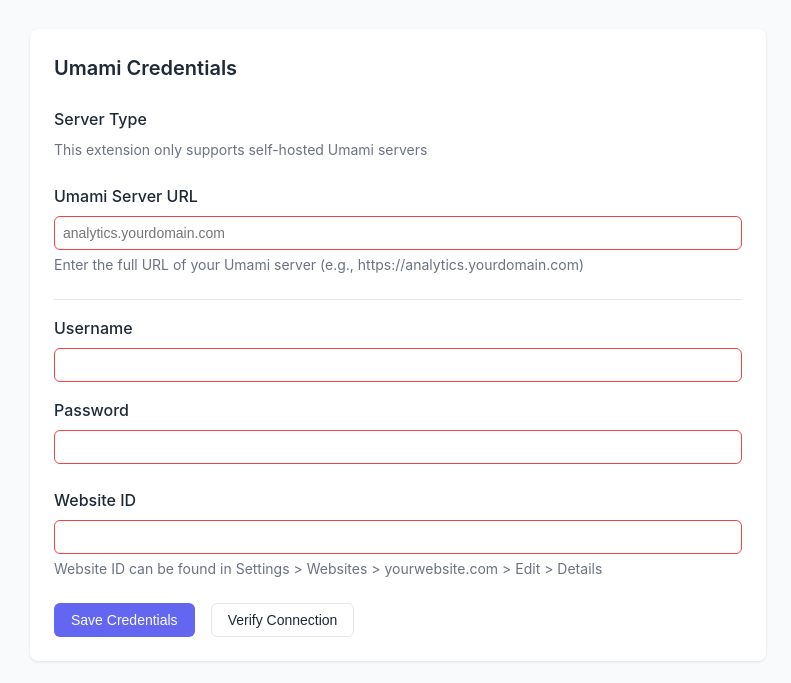
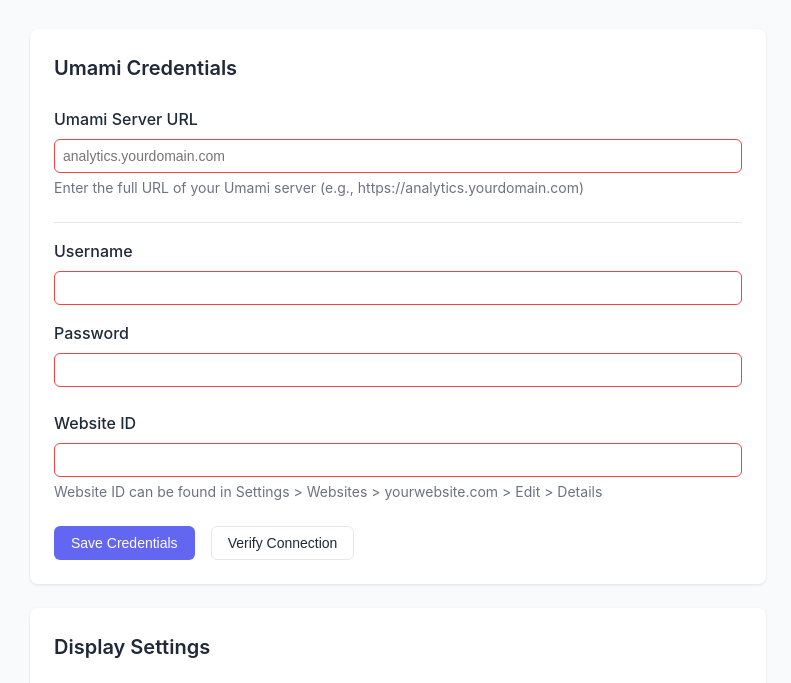
Before and after one commit to 0xjessel/umami-chrome-extension, a website built with webpack: page options/options.html in a window 1280 px wide. Shown: the part 80-763 px from the top of the page, without its empty margins (242-1033 px from the left). Built offline with nearby package versions, Linux system fonts and the light colour scheme; some packages are replaced by stand-ins of ours; no server answers.

Commit message:
Remove redundant Server Type section from options page

```diff
--- a/options/options.html
+++ b/options/options.html
@@ -40,11 +40,6 @@
       <section class="card">
         <h2>Umami Credentials</h2>
         <form id="credentialsForm">
-          <div class="form-group">
-            <label>Server Type</label>
-            <div class="help-text">This extension only supports self-hosted Umami servers</div>
-          </div>
-
           <div class="form-group">
             <label for="baseUrl">Umami Server URL</label>
             <input type="url" id="baseUrl" name="baseUrl" required
```
